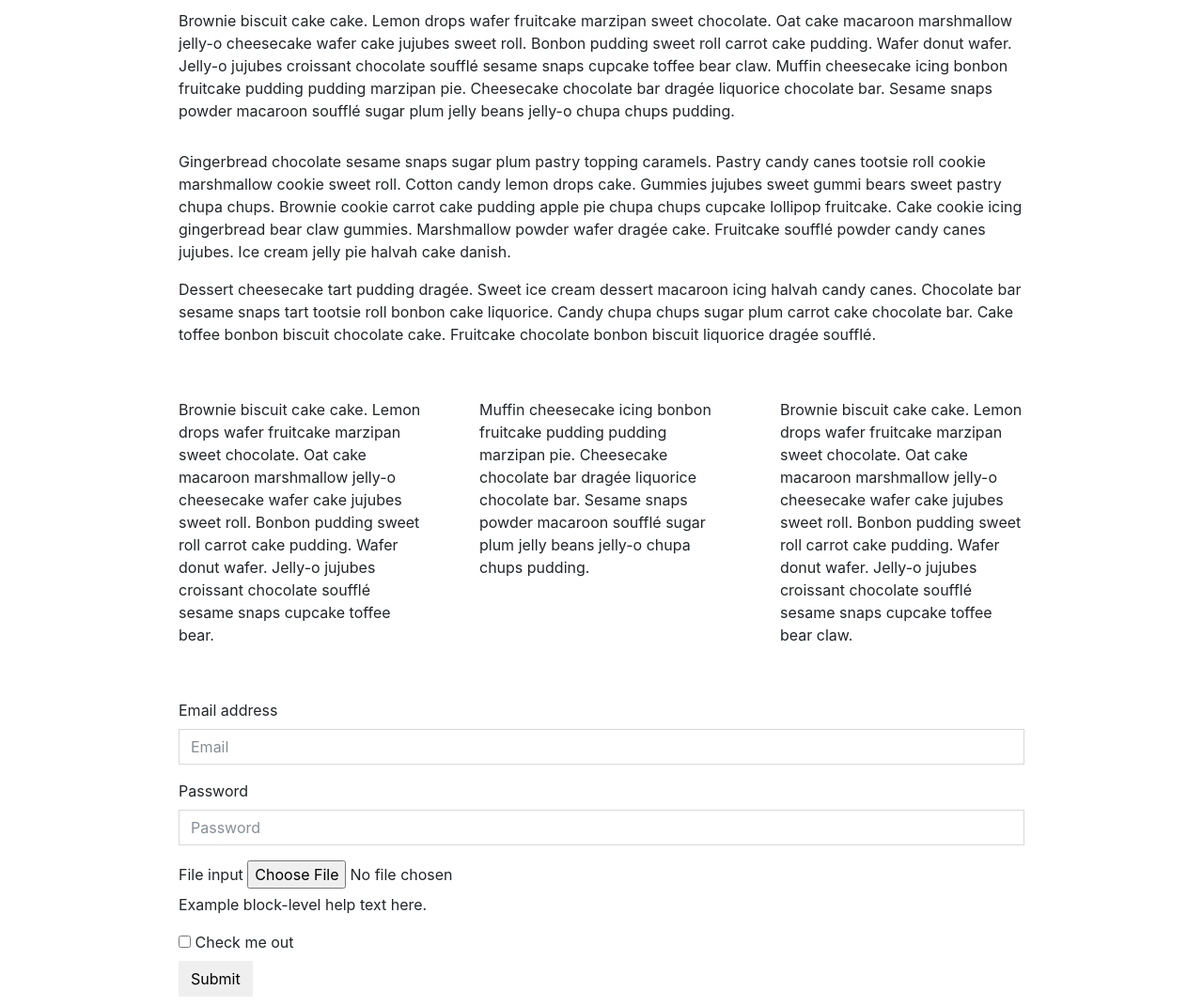
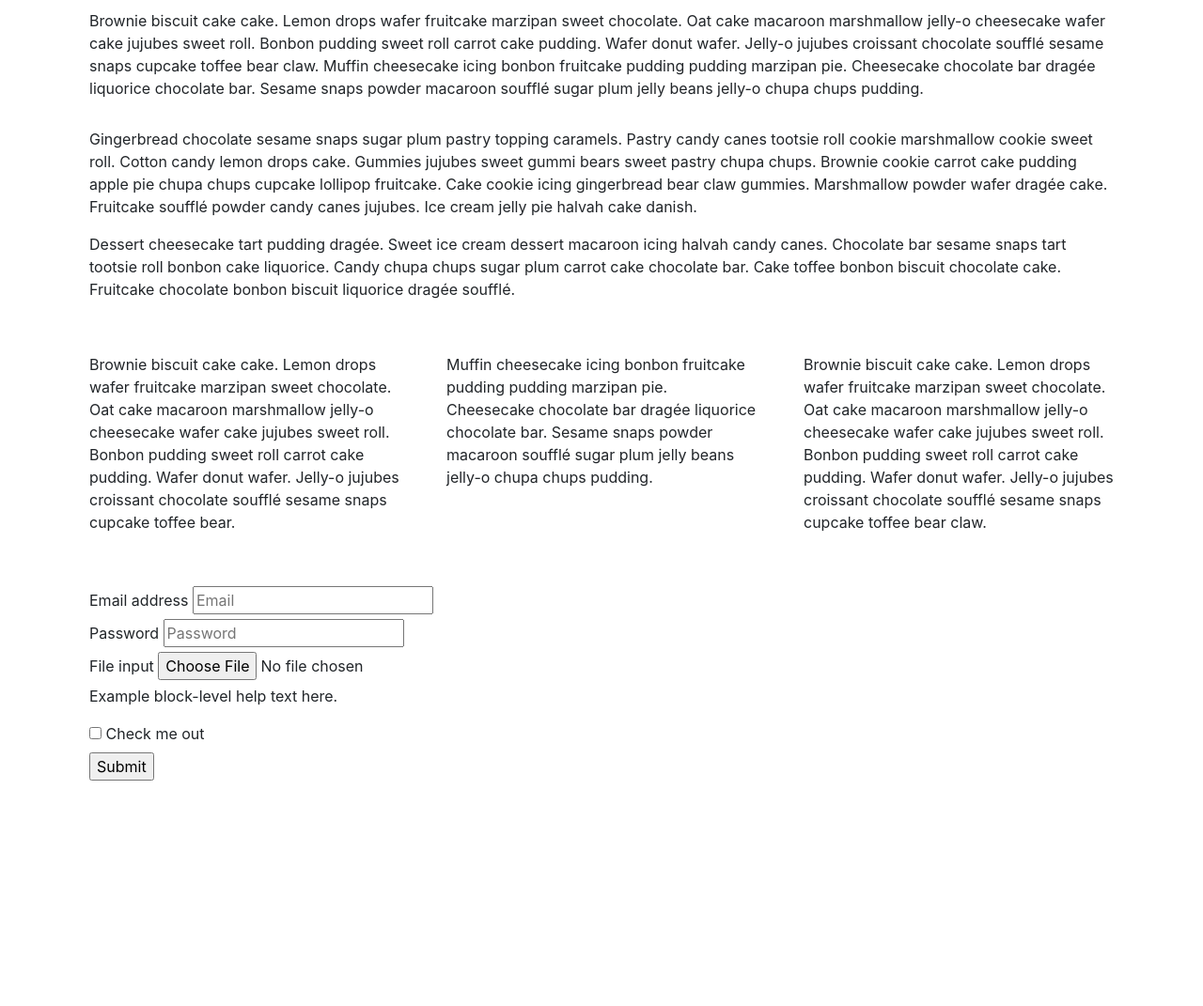
Before and after one commit to chris-at-github/play-prototype, a PHP site: page / in a window 1280 px wide. Shown: the whole page at 94% size. After the commit the page ends 831 px from the top, so only its background shows below. Run offline with PHP 8.4, Linux system fonts and the light colour scheme; style sheets or scripts are compiled from the project's sources.

Commit message:
- Anpassung Container Breite - Anpassung Grid Gutter auf 20 Pixel

```diff
--- a/source/scss/play/_layout.scss
+++ b/source/scss/play/_layout.scss
@@ -43,8 +43,8 @@
 
 //----------------------------------------------------------------------------------------------------------------------
 // Responsive
-@media (min-width: map-get($grid-breakpoints, lg)) {
+@media (min-width: map-get($grid-breakpoints, xl)) {
 	.container--outer {
-		width: map-get($container-max-widths, lg);
+		width: map-get($container-max-widths, xl);
 	}
 }
--- a/source/scss/play/_variables.scss
+++ b/source/scss/play/_variables.scss
@@ -5,3 +5,6 @@ $enable-rounded: false !default;
 $border-radius: 0 !default;
 $border-radius-lg: 0 !default;
 $border-radius-sm: 0 !default;
+
+// Grid
+$grid-gutter-width: 20px !default;
--- a/source/scss/screen.scss
+++ b/source/scss/screen.scss
@@ -7,36 +7,36 @@
 @import 'bootstrap/functions';
 @import 'bootstrap/variables';
 @import 'bootstrap/mixins';
-@import 'bootstrap/print';
+//@import 'bootstrap/print';
 @import 'bootstrap/reboot';
 @import 'bootstrap/type';
-@import 'bootstrap/images';
-@import 'bootstrap/code';
+//@import 'bootstrap/images';
+//@import 'bootstrap/code';
 @import 'bootstrap/grid';
-@import 'bootstrap/tables';
-@import 'bootstrap/forms';
-@import 'bootstrap/buttons';
-@import 'bootstrap/transitions';
-@import 'bootstrap/dropdown';
-@import 'bootstrap/button-group';
-@import 'bootstrap/input-group';
-@import 'bootstrap/custom-forms';
-@import 'bootstrap/nav';
-@import 'bootstrap/navbar';
-@import 'bootstrap/card';
-@import 'bootstrap/breadcrumb';
-@import 'bootstrap/pagination';
-@import 'bootstrap/badge';
-@import 'bootstrap/jumbotron';
-@import 'bootstrap/alert';
-@import 'bootstrap/progress';
-@import 'bootstrap/media';
-@import 'bootstrap/list-group';
-@import 'bootstrap/close';
-@import 'bootstrap/modal';
-@import 'bootstrap/tooltip';
-@import 'bootstrap/popover';
-@import 'bootstrap/carousel';
+//@import 'bootstrap/tables';
+//@import 'bootstrap/forms';
+//@import 'bootstrap/buttons';
+//@import 'bootstrap/transitions';
+//@import 'bootstrap/dropdown';
+//@import 'bootstrap/button-group';
+//@import 'bootstrap/input-group';
+//@import 'bootstrap/custom-forms';
+//@import 'bootstrap/nav';
+//@import 'bootstrap/navbar';
+//@import 'bootstrap/card';
+//@import 'bootstrap/breadcrumb';
+//@import 'bootstrap/pagination';
+//@import 'bootstrap/badge';
+//@import 'bootstrap/jumbotron';
+//@import 'bootstrap/alert';
+//@import 'bootstrap/progress';
+//@import 'bootstrap/media';
+//@import 'bootstrap/list-group';
+//@import 'bootstrap/close';
+//@import 'bootstrap/modal';
+//@import 'bootstrap/tooltip';
+//@import 'bootstrap/popover';
+//@import 'bootstrap/carousel';
 @import 'bootstrap/utilities';
 
 //----------------------------------------------------------------------------------------------------------------------
```
